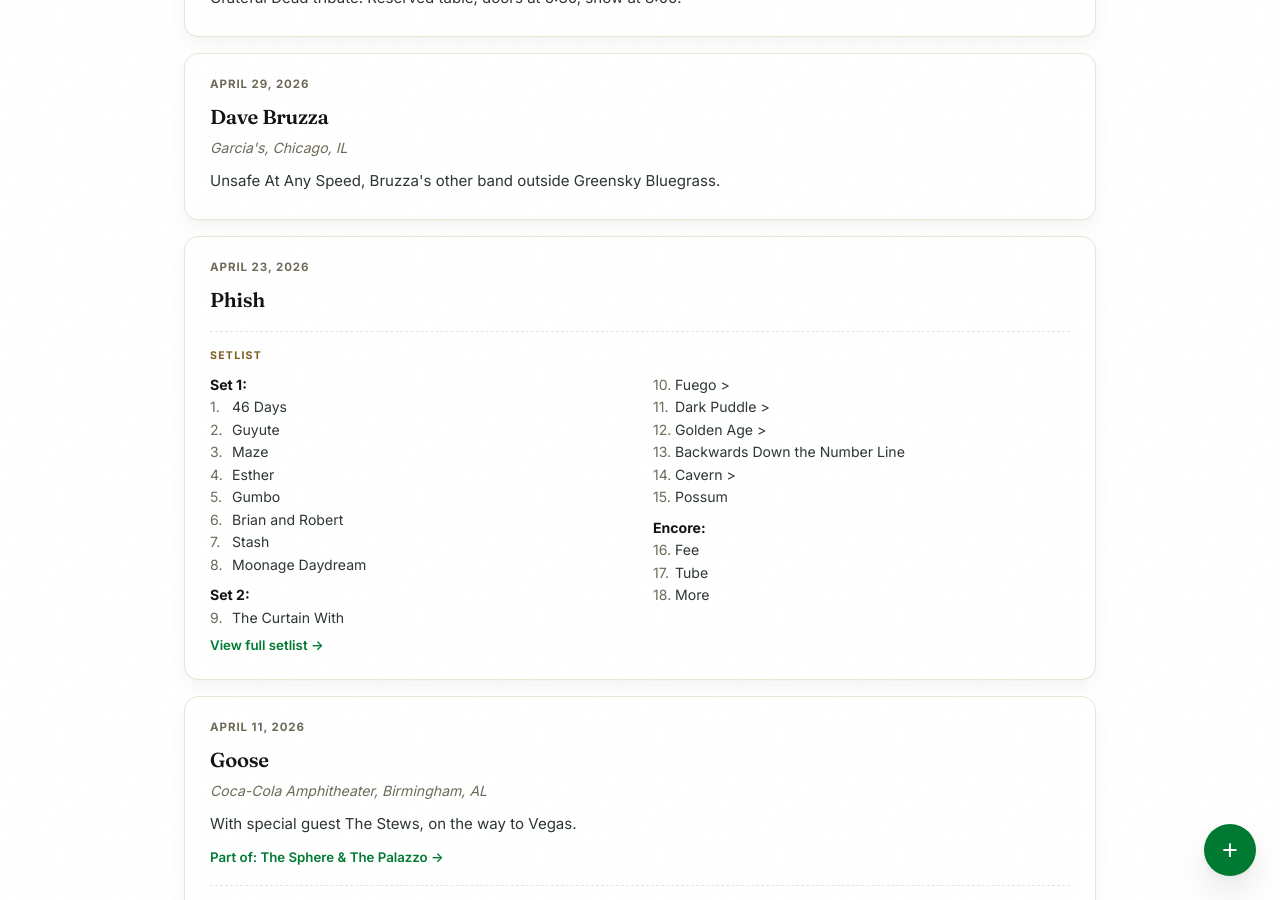
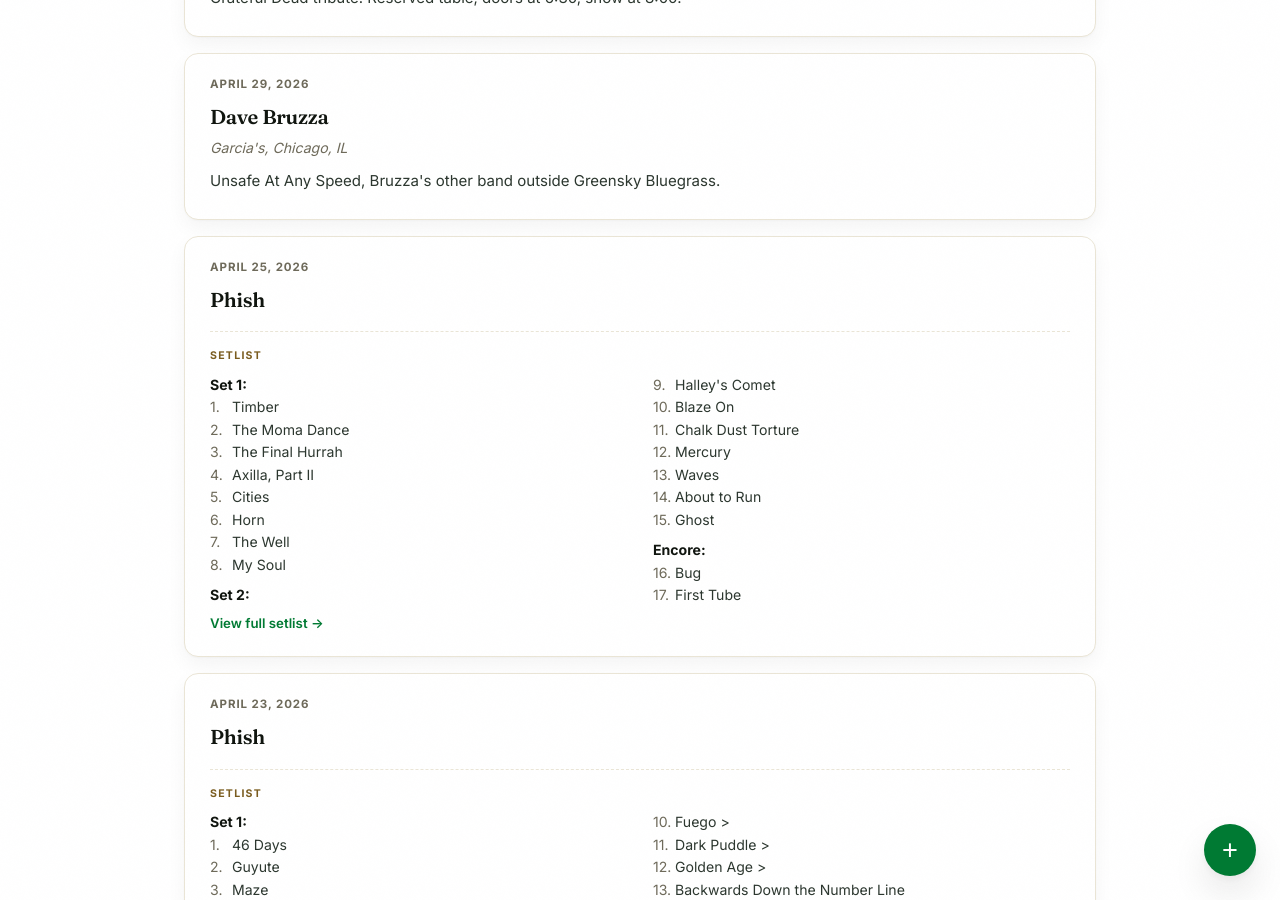
Before and after one commit to bmlanders/adventures, a Jekyll site: the page built from shows/index.html, in a window 1280 px wide and 900 px high, scrolled down 2680 px. Built offline with Jekyll 4.4.1, drawn with Linux system fonts in a browser that asks for light colours.

Commit message:
Log show: Phish on 2026-04-25

```diff
--- a/shows/index.html
+++ b/shows/index.html
@@ -142,6 +142,37 @@
   <h3>Dave Bruzza</h3>
   <div class="show-venue">Garcia's, Chicago, IL</div>
   <p class="show-notes">Unsafe At Any Speed, Bruzza's other band outside Greensky Bluegrass.</p>
+</div>
+
+<div class="show-entry" id="2026-04-25-phish">
+  <div class="show-date">April 25, 2026</div>
+  <h3>Phish</h3>
+  <div class="setlist">
+    <div class="setlist-lbl">Setlist</div>
+    <ol class="setlist-list">
+      <li class="setlist-set">Set 1:</li>
+      <li>Timber</li>
+      <li>The Moma Dance</li>
+      <li>The Final Hurrah</li>
+      <li>Axilla, Part II</li>
+      <li>Cities</li>
+      <li>Horn</li>
+      <li>The Well</li>
+      <li>My Soul</li>
+      <li class="setlist-set">Set 2:</li>
+      <li>Halley's Comet</li>
+      <li>Blaze On</li>
+      <li>Chalk Dust Torture</li>
+      <li>Mercury</li>
+      <li>Waves</li>
+      <li>About to Run</li>
+      <li>Ghost</li>
+      <li class="setlist-set">Encore:</li>
+      <li>Bug</li>
+      <li>First Tube</li>
+    </ol>
+  </div>
+  <a class="show-trip-link" href="https://www.setlist.fm/setlist/phish/2026/sphere-at-the-venetian-resort-las-vegas-nv-434c37b3.html" target="_blank" rel="noopener">View full setlist &rarr;</a>
 </div>
 
 <div class="show-entry" id="2026-04-23-phish">
```
